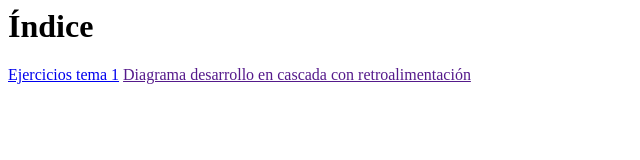
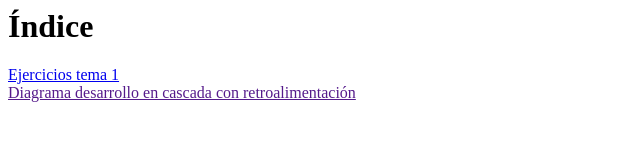
Before and after one commit to alexinsti/alexinsti.github.io, a plain HTML site: page index.html in a window 1280 px wide. Shown: the whole page, without its empty margins (0-640 px from the left). Drawn offline with Linux system fonts and the light colour scheme.

Commit message:
Update index.html

```diff
--- a/index.html
+++ b/index.html
@@ -6,8 +6,8 @@
     <body>
       <h1>Índice</h1>
       <p>
-        <a href="Tema1Ejercicios">Ejercicios tema 1</a>
-          <a href="">Diagrama desarrollo en cascada con retroalimentación</a>
+        <a href="Tema1Ejercicios">Ejercicios tema 1</a><br>
+        <a href="">Diagrama desarrollo en cascada con retroalimentación</a>
 
       </p>
 
```
